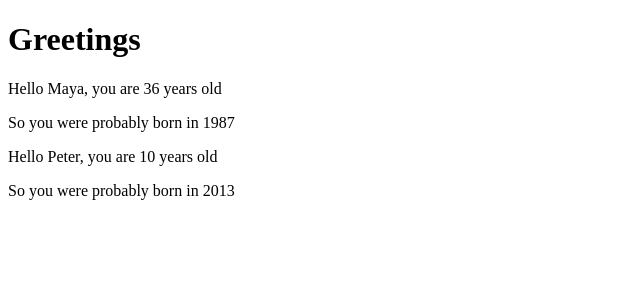
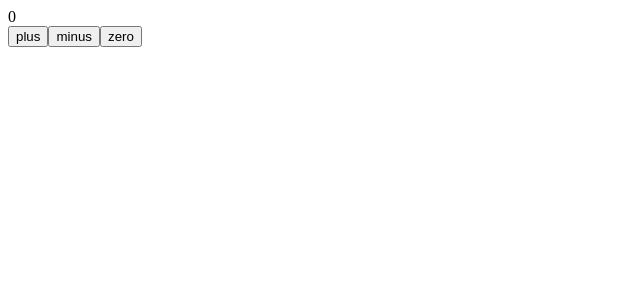
Before and after one commit to fengyxz/FullStackOpen, a React (Vite) app in the folder part1/: page / in a window 1280 px wide. Shown: the top 300 px of the page, without its empty margins (0-640 px from the left). Built offline with nearby package versions, Linux system fonts and the light colour scheme.

Commit message:
1203: 1.3 finish

```diff
--- a/part1/src/App.jsx
+++ b/part1/src/App.jsx
@@ -1,27 +1,36 @@
-const Hello = ({age,name}) => {
-  const bornYear = () =>  new Date().getFullYear() - age;
+import {useState} from 'react'
+
+const Display = ({counter}) => <div>{counter}</div>
+
+
+const Button = ({onSmash,text}) => <button onClick={onSmash}>{text}</button>
+
+
+const App = () => {
+  const [counter,setCounter] = useState(0);
+
+  const increaseByOne = () => {
+    setCounter(counter+1)
+  }
+
+  const decreaseByOne = () => {
+    setCounter(counter-1);
+  }
+
+  const setToZero = () => {
+    setCounter(0)
+  }
 
   return (
     <div>
-      <p>
-        Hello {name}, you are {age} years old
-      </p>
-      <p>So you were probably born in {bornYear()}</p>
+      <Display counter={counter}/>
+      <Button onSmash={increaseByOne} text="plus"/>
+      <Button onSmash={decreaseByOne} text="minus"/>
+      <Button onSmash={setToZero} text="zero"/>
+
     </div>
+
   )
 }
 
-const App = () => {
-  const name = 'Peter'
-  const age = 10
-
-  return (
-    <div>
-      <h1>Greetings</h1>
-      <Hello name="Maya" age={26 + 10} />
-      <Hello name={name} age={age} />
-    </div>
-  )
-}
-
-export default App;
+export default App
```
